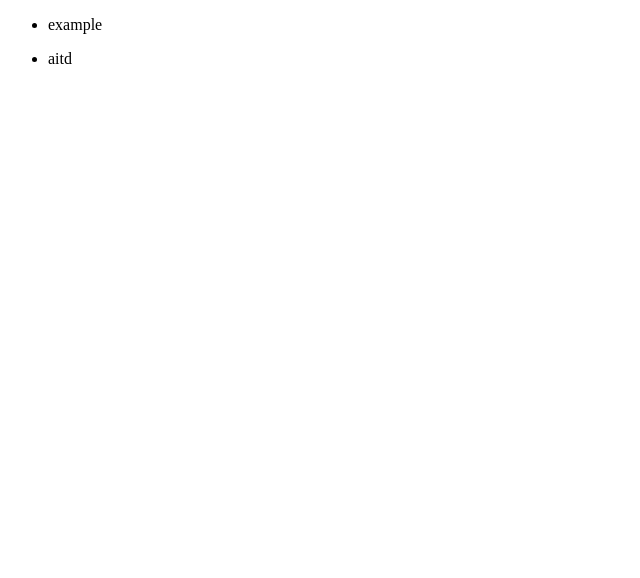
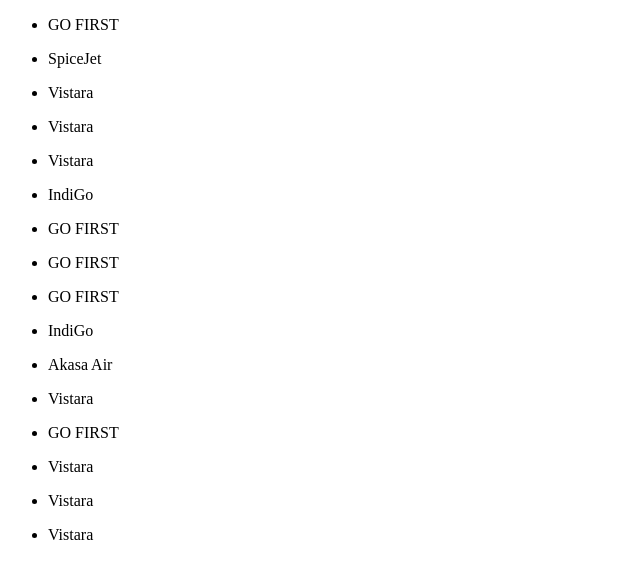
Before and after one commit to c0deb1ind31/jsontest, a plain HTML site: page index.html in a window 1280 px wide. Shown: the whole page, without its empty margins (0-640 px from the left). Drawn offline with Linux system fonts and the light colour scheme.

Commit message:
flights json

```diff
--- a/data.json
+++ b/data.json
@@ -1,10 +1,276 @@
-[
+{
+ "flight": [
+  {
+   "name": "GO FIRST",
+   "no": "G8330",
+   "details": [
     {
-        "id": 1,
-        "name": "example"
+     "from_to": "DEL",
+     "timings": "22:00",
+     "date": "Fri, 09 Dec"
     },
     {
-        "id": 2,
-        "name": "aitd"
+     "from_to": "BOM",
+     "timings": "00:10",
+     "date": "Sat, 10 Dec"
     }
-]
+   ],
+   "price": "14353"
+  },
+  {
+   "name": "SpiceJet",
+   "no": "SG3788, SG344",
+   "details": [
+    {
+     "from_to": "DEL",
+     "timings": "16:25",
+     "date": "Fri, 09 Dec"
+    },
+    {
+     "from_to": "BOM",
+     "timings": "12:30",
+     "date": "Sat, 10 Dec"
+    }
+   ],
+   "price": "12280"
+  },
+  {
+   "name": "Vistara",
+   "no": "UK969, UK918",
+   "details": [
+    {
+     "from_to": "DEL",
+     "timings": "18:00",
+     "date": "Fri, 09 Dec"
+    },
+    {
+     "from_to": "BOM",
+     "timings": "06:15",
+     "date": "Sat, 10 Dec"
+    }
+   ],
+   "price": "12812"
+  },
+  {
+   "name": "Vistara",
+   "no": "UK969, UK936",
+   "details": [
+    {
+     "from_to": "DEL",
+     "timings": "18:00",
+     "date": "Fri, 09 Dec"
+    },
+    {
+     "from_to": "BOM",
+     "timings": "09:40",
+     "date": "Sat, 10 Dec"
+    }
+   ],
+   "price": "12812"
+  },
+  {
+   "name": "Vistara",
+   "no": "UK969, UK956",
+   "details": [
+    {
+     "from_to": "DEL",
+     "timings": "18:00",
+     "date": "Fri, 09 Dec"
+    },
+    {
+     "from_to": "BOM",
+     "timings": "18:45",
+     "date": "Sat, 10 Dec"
+    }
+   ],
+   "price": "12812"
+  },
+  {
+   "name": "IndiGo",
+   "no": "6E2208, 6E5282",
+   "details": [
+    {
+     "from_to": "DEL",
+     "timings": "22:45",
+     "date": "Fri, 09 Dec"
+    },
+    {
+     "from_to": "BOM",
+     "timings": "07:25",
+     "date": "Sat, 10 Dec"
+    }
+   ],
+   "price": "13882"
+  },
+  {
+   "name": "GO FIRST",
+   "no": "G8330",
+   "details": [
+    {
+     "from_to": "DEL",
+     "timings": "22:00",
+     "date": "Fri, 09 Dec"
+    },
+    {
+     "from_to": "BOM",
+     "timings": "00:10",
+     "date": "Sat, 10 Dec"
+    }
+   ],
+   "price": "14353"
+  },
+  {
+   "name": "GO FIRST",
+   "no": "G8354",
+   "details": [
+    {
+     "from_to": "DEL",
+     "timings": "23:15",
+     "date": "Fri, 09 Dec"
+    },
+    {
+     "from_to": "BOM",
+     "timings": "01:25",
+     "date": "Sat, 10 Dec"
+    }
+   ],
+   "price": "14353"
+  },
+  {
+   "name": "GO FIRST",
+   "no": "G8713, G8459",
+   "details": [
+    {
+     "from_to": "DEL",
+     "timings": "21:35",
+     "date": "Fri, 09 Dec"
+    },
+    {
+     "from_to": "BOM",
+     "timings": "10:45",
+     "date": "Sat, 10 Dec"
+    }
+   ],
+   "price": "14560"
+  },
+  {
+   "name": "IndiGo",
+   "no": "6E607, 6E6182",
+   "details": [
+    {
+     "from_to": "DEL",
+     "timings": "22:00",
+     "date": "Fri, 09 Dec"
+    },
+    {
+     "from_to": "BOM",
+     "timings": "05:50",
+     "date": "Sat, 10 Dec"
+    }
+   ],
+   "price": "14309"
+  },
+  {
+   "name": "Akasa Air",
+   "no": "QP1118",
+   "details": [
+    {
+     "from_to": "DEL",
+     "timings": "16:10",
+     "date": "Fri, 09 Dec"
+    },
+    {
+     "from_to": "BOM",
+     "timings": "18:20",
+     "date": "Fri, 09 Dec"
+    }
+   ],
+   "price": "15240"
+  },
+  {
+   "name": "Vistara",
+   "no": "UK981",
+   "details": [
+    {
+     "from_to": "DEL",
+     "timings": "21:40",
+     "date": "Fri, 09 Dec"
+    },
+    {
+     "from_to": "BOM",
+     "timings": "23:40",
+     "date": "Fri, 09 Dec"
+    }
+   ],
+   "price": "15825"
+  },
+  {
+   "name": "GO FIRST",
+   "no": "G8346",
+   "details": [
+    {
+     "from_to": "DEL",
+     "timings": "21:20",
+     "date": "Fri, 09 Dec"
+    },
+    {
+     "from_to": "BOM",
+     "timings": "23:35",
+     "date": "Fri, 09 Dec"
+    }
+   ],
+   "price": "15929"
+  },
+  {
+   "name": "Vistara",
+   "no": "UK929, UK918",
+   "details": [
+    {
+     "from_to": "DEL",
+     "timings": "21:20",
+     "date": "Fri, 09 Dec"
+    },
+    {
+     "from_to": "BOM",
+     "timings": "06:15",
+     "date": "Sat, 10 Dec"
+    }
+   ],
+   "price": "15962"
+  },
+  {
+   "name": "Vistara",
+   "no": "UK929, UK936",
+   "details": [
+    {
+     "from_to": "DEL",
+     "timings": "21:20",
+     "date": "Fri, 09 Dec"
+    },
+    {
+     "from_to": "BOM",
+     "timings": "09:40",
+     "date": "Sat, 10 Dec"
+    }
+   ],
+   "price": "15962"
+  },
+  {
+   "name": "Vistara",
+   "no": "UK929, UK956",
+   "details": [
+    {
+     "from_to": "DEL",
+     "timings": "21:20",
+     "date": "Fri, 09 Dec"
+    },
+    {
+     "from_to": "BOM",
+     "timings": "18:45",
+     "date": "Sat, 10 Dec"
+    }
+   ],
+   "price": "15962"
+  }
+ ]
+}
--- a/index.html
+++ b/index.html
@@ -16,9 +16,12 @@
         })
         .then((data) => {
           console.log(data);
-          data.map((d) => {
+          let flights = data["flight"];
+
+          flights.map((flight) => {
             const newel = document.createElement("li");
-            newel.innerHTML = `<p>${d.name}</p>`;
+            newel.innerHTML = `<p>${flight.name}</p>`;
+            // newel.innerHTML = JSON.stringify(flight);
             el.appendChild(newel);
           });
         });
```
